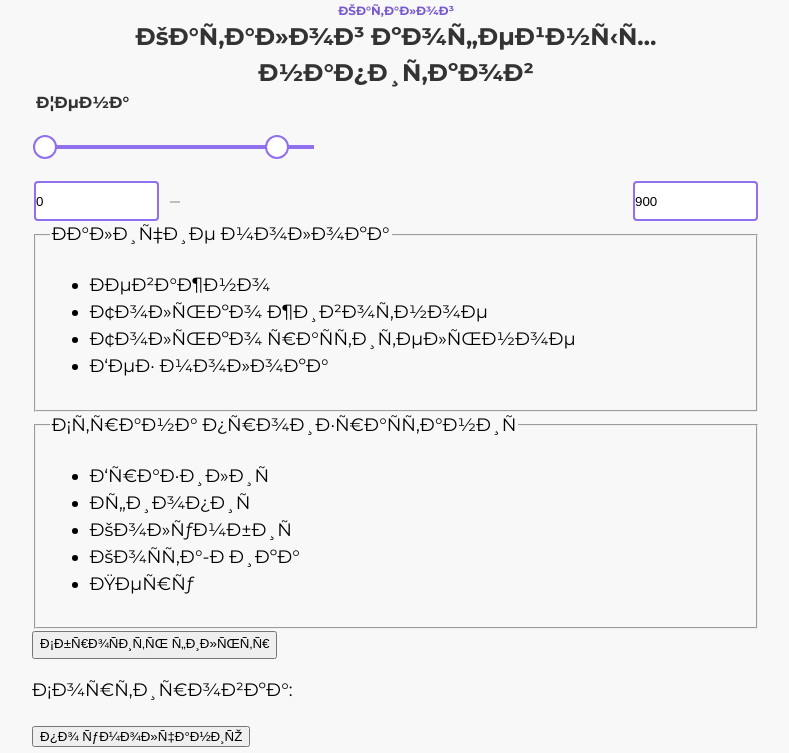
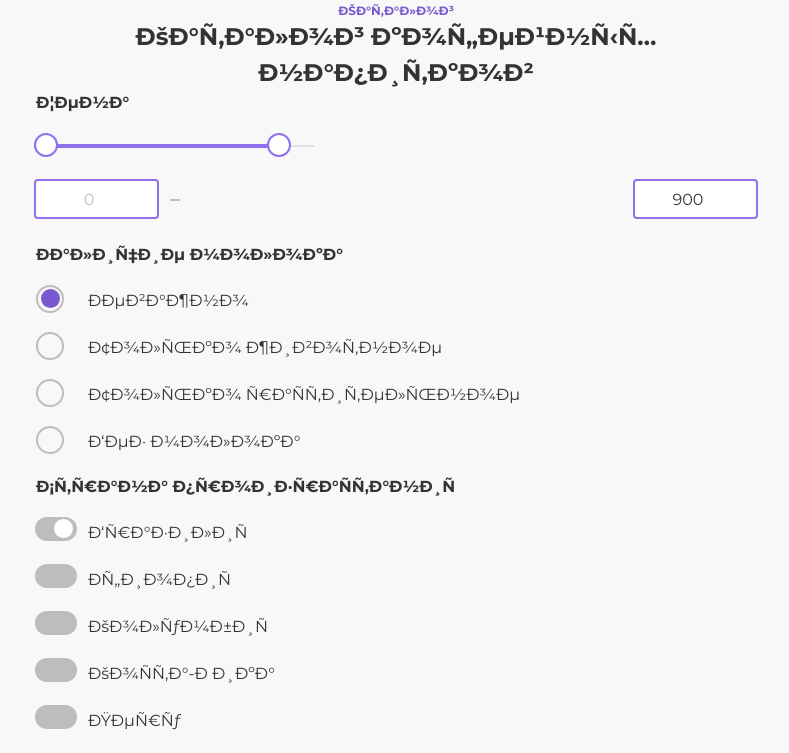
Before and after one commit to RustemAsf/Coffee_shop, a website: page source/index.html in a window 1280 px wide. Shown: the part 1785-2538 px from the top of the page, without its empty margins (244-1033 px from the left). Drawn offline with nearby package versions, Linux system fonts and the light colour scheme; files that its build step writes are made by us from their sources; files whose address does not match are found by name.

Commit message:
checkbox

```diff
--- a/source/index.html
+++ b/source/index.html
@@ -61,7 +61,7 @@
           </div>
           <button class="main-nav__toggle" type="button">
             <span class="visually-hidden">Открыть меню</span>
-            <svg class="button-logo" width="16" height="16">
+            <svg class="main-nav__logo" width="16" height="16">
               <use xlink:href="img/sprite.svg#button-logo"></use>
             </svg>
           </button>
@@ -197,12 +197,12 @@
         <form class="catalog__form" action="https://echo.htmlacademy.ru/" method="get">
           <fieldset class="catalog__scale">
             <legend class="catalog__title-scale">Цена</legend>
-            <div class="catalog__scale-block scale">
-              <div class="scale__bar" aria-label="шкала-цены">
-                <button class="scale__bar-range-toggle">
+            <div class="catalog__range-scale range">
+              <div class="range__bar" aria-label="шкала-цены">
+                <button class="range__bar-range-toggle">
                   <span class="visually-hidden">Изменить минимальную цену.</span>
                 </button>
-                <button class="scale__bar-range-toggle scale__bar-range-toggle--max">
+                <button class="range__bar-range-toggle range__bar-range-toggle--max">
                   <span class="visually-hidden">Изменить максимальную цену.</span>
                 </button>
               </div>
@@ -211,42 +211,42 @@
               <input class="catalog__input" id="number-label-left" type="number" value="0"
                 name="min-price">
                 <div class="catalog__price-vector" aria-label="делитель между полями ввода цены"></div>
-              <input class="catalog__input" id="number-label-right" type="number" value="900"
+              <input class="catalog__input catalog__input--right" id="number-label-right" type="number" value="900"
                 name="max-price">
             </div>
           </fieldset>
 
           <fieldset class="catalog__filter">
             <legend class="catalog__title-filter">Наличие молока</legend>
-            <ul class="catalog__list-components">
-              <li class="catalog__item-components">
+            <ul class="catalog__list">
+              <li class="catalog__item">
                 <label class="catalog__control" for="matter">
-                  <input class="visually-hidden catalog__control-block" type="radio" id="matter" name="product-item"
-                    value="no-matter" checked>
+                  <input class="visually-hidden catalog__control-block" type="radio" id="matter" name="product-application"
+                    value="drink-matter" checked>
                   <span class="catalog__mark"></span>
                   <span class="catalog__control-label-radio">Неважно</span>
                 </label>
               </li>
-              <li class="catalog__item-components">
+              <li class="catalog__item">
                 <label class="catalog__control" for="animal">
-                  <input class="visually-hidden catalog__control-block" type="radio" id="animal" name="animal-item"
-                    value="animal">
+                  <input class="visually-hidden catalog__control-block" type="radio" id="animal" name="product-application"
+                    value="drink-animal">
                   <span class="catalog__mark"></span>
                   <span class="catalog__control-label-radio">Только животное</span>
                 </label>
               </li>
-              <li class="catalog__item-components">
+              <li class="catalog__item">
                 <label class="catalog__control" for="vegetable">
                   <input class="visually-hidden catalog__control-block" type="radio" id="vegetable"
-                    name="vegetable-item" value="vegetable">
+                    name="product-application" value="drink-vegetable">
                   <span class="catalog__mark"></span>
                   <span class="catalog__control-label-radio">Только растительное</span>
                 </label>
               </li>
-              <li class="catalog__item-components">
+              <li class="catalog__item">
                 <label class="catalog__control" for="milk">
-                  <input class="visually-hidden catalog__control-block" type="radio" id="milk" name="milk-item"
-                    value="milk">
+                  <input class="visually-hidden catalog__control-block" type="radio" id="milk" name="product-application"
+                    value="drink-milk">
                   <span class="catalog__mark"></span>
                   <span class="catalog__control-label-radio">Без молока</span>
                 </label>
@@ -256,39 +256,39 @@
 
           <fieldset class="catalog__country">
             <legend class="catalog__title-filter">Страна произрастания</legend>
-            <ul class="catalog__list-country">
-              <li class="catalog__item-country">
-                <label class="catalog__control" for="brazil">
-                  <input class="visually-hidden catalog__control-block" type="checkbox" id="brazil" checked>
-                  <span class="catalog__mark"></span>
+            <ul class="catalog__list catalog__list--country">
+              <li class="catalog__item">
+                <label class="catalog__control-check" for="brazil">
+                  <input class="catalog__control-block" type="checkbox" id="brazil" checked>
+                  <span class="catalog__mark catalog__mark--check"></span>
                   <span class="catalog__control-label">Бразилия</span>
                 </label>
               </li>
-              <li class="catalog__item-country">
-                <label class="catalog__control" for="ethiopia">
-                  <input class="visually-hidden catalog__control-block" type="checkbox" id="ethiopia">
-                  <span class="catalog__mark"></span>
+              <li class="catalog__item">
+                <label class="catalog__control-check" for="ethiopia">
+                  <input class="catalog__control-block" type="checkbox" id="ethiopia">
+                  <span class="catalog__mark catalog__mark--check"></span>
                   <span class="catalog__control-label">Эфиопия</span>
                 </label>
               </li>
-              <li class="catalog__item-country">
-                <label class="catalog__control" for="сolombia">
-                  <input class="visually-hidden catalog__control-block" type="checkbox" id="сolombia">
-                  <span class="catalog__mark"></span>
+              <li class="catalog__item">
+                <label class="catalog__control-check" for="сolombia">
+                  <input class="catalog__control-block" type="checkbox" id="сolombia">
+                  <span class="catalog__mark catalog__mark--check"></span>
                   <span class="catalog__control-label">Колумбия</span>
                 </label>
               </li>
-              <li class="catalog__item-country">
-                <label class="catalog__control" for="costa-rica">
-                  <input class="visually-hidden catalog__control-block" type="checkbox" id="costa-rica">
-                  <span class="catalog__mark"></span>
+              <li class="catalog__item">
+                <label class="catalog__control-check" for="costa-rica">
+                  <input class="catalog__control-block" type="checkbox" id="costa-rica">
+                  <span class="catalog__mark catalog__mark--check"></span>
                   <span class="catalog__control-label">Коста-Рика</span>
                 </label>
               </li>
-              <li class="catalog__item-country">
+              <li class="catalog__item">
                 <label class="catalog__control" for="peru">
-                  <input class="visually-hidden catalog__control-block" type="checkbox" id="peru">
-                  <span class="catalog__mark"></span>
+                  <input class="catalog__control-block" type="checkbox" id="peru">
+                  <span class="catalog__mark catalog__mark--check"></span>
                   <span class="catalog__control-label">Перу</span>
                 </label>
               </li>
--- a/source/sass/blocks/catalog.scss
+++ b/source/sass/blocks/catalog.scss
@@ -57,26 +57,36 @@
   border: 0;
 }
 
-.catalog__scale-block {
+.catalog__range-scale {
+  position: relative;
   width: 280px;
-  height: 4px;
-  background-color: rgba(144, 112, 236, 1);
+  height: 2px;
+  background-color: #e2e2e2;
   margin-bottom: 32px;
 }
 
-.scale__bar-range-toggle {
+.range__bar {
   position: absolute;
-  top: 182px;
-  left: 1px;
+  width: 241px;
+  height: 4px;
+  top: -1px;
+  left: 0px;
+  background-color: rgba(144, 112, 236, 1)
+}
+
+.range__bar-range-toggle {
+  position: absolute;
+  top: -11px;
+  left: 0;
   width: 24px;
   height: 24px;
-  background: #ffffff;
+  background: #fff;
   box-sizing: border-box;
   border-radius: 50%;
   border: 2px solid #9070ec;
 
     &--max {
-      top: 182px;
+      top: -11px;
       left: 233px;
   }
 }
@@ -94,7 +104,19 @@
   border-radius: 4px;
   width: 125px;
   height: 40px;
-  padding: 0;
+  text-align: center;
+  font-family: $font-drink;
+  font-style: normal;
+  font-weight: 500;
+  font-size: 16px;
+  line-height: 24px;
+  text-align: center;
+  color: #bdbdbd;
+  margin-bottom: 24px;
+
+  &--right {
+    color: #333333;
+  }
 }
 
 .catalog__price-vector {
@@ -106,3 +128,149 @@
   background: #bdbdbd;
   margin: 0;
 }
+
+.catalog__filter {
+  padding: 0;
+  outline: none;
+  border: 0;
+}
+
+.catalog__title-filter {
+  font-family: $font-drink;
+  font-style: normal;
+  font-weight: 600;
+  font-size: 16px;
+  line-height: 24px;
+  color: #333333;
+  margin-bottom: 20px;
+}
+
+.catalog__list {
+  padding: 0 0 0 54px;
+  margin: 0;
+  list-style-type: none;
+
+  &--country {
+    padding: 0 0 0 54px;
+  }
+}
+
+.catalog__item {
+  margin-bottom: 20px;
+}
+
+.catalog__control {
+  position: relative;
+}
+
+.catalog__control-label-radio {
+  font-family: $font-drink;
+  font-style: normal;
+  font-weight: 400;
+  font-size: 16px;
+  line-height: 24px;
+  color: #333333;
+}
+
+.catalog__control-block {
+  position: absolute;
+  width: 1px;
+  height: 1px;
+  margin: -1px;
+  padding: 0;
+  border: 0;
+  clip: rect(0 0 0 0);
+  overflow: hidden;
+}
+
+.catalog__control-block[type="radio"] + .catalog__mark {
+  position: absolute;
+  top: -4px;
+  left: -52px;
+  width: 24px; //обводки радиокнопок
+  height: 24px; //обводки радиокнопок
+}
+
+.catalog__mark {
+  position: absolute;
+  top: -4px;
+  left: -53px;
+  border: 2px solid #bdbdbd;
+  width: 42px; //чекбоксы размеры
+  height: 24px;//чекбоксы размеры
+  border-radius: 18px; //закругление кнопок всех
+
+  &--check {
+    background: #bdbdbd;
+    border-radius: 12px;
+    border: 0;
+  }
+
+}
+
+.catalog__control-block[type="radio"]:checked + .catalog__mark::before {
+  position: absolute;
+  content: "";
+  width: 19px;
+  height: 19px;
+  top: 2px;
+  left: 3px;
+  background-color: #7859cf;
+  border-radius: 50%;
+}
+
+.catalog__control-block[type="radio"]:focus + .catalog__mark {
+  border-radius: 50%;
+  box-shadow: 0 0 0 2px #7859cf;
+}
+
+
+.catalog__country {
+  padding: 0;
+  outline: none;
+  border: 0;
+}
+
+.catalog__control-label {
+  font-family: $font-drink;
+  font-style: normal;
+  font-weight: 400;
+  font-size: 16px;
+  line-height: 24px;
+  color: #333333;
+}
+
+.catalog__control-check {
+  position: relative;
+}
+
+.catalog__control-block[type="checkbox"]:focus + .catalog__mark {
+  background: #7859cf;
+  border-radius: 12px;
+}
+
+.catalog__control-block[type="checkbox"]:checked + .catalog__mark::before {
+  position: absolute;
+  content: "";
+  width: 19px;
+  height: 19px;
+  top: 2px;
+  left: 19px;
+  background-color: #ffffff;
+  border-radius: 50%;
+}
+
+.catalog__button {
+  border: 0;
+  outline: none;
+  background: 0;
+  padding: 0;
+  font-family: $font-drink;
+  font-style: normal;
+  font-weight: 400;
+  font-size: 16px;
+  line-height: 24px;
+  text-align: center;
+  color: #7859cf;
+  text-align: center;
+}
--- a/source/sass/blocks/main-nav.scss
+++ b/source/sass/blocks/main-nav.scss
@@ -68,7 +68,7 @@
 
 .main-nav__toggle {
   cursor: pointer;
-  border: none;
+  border: 0;
   outline: none;
   padding: 0;
 
```
